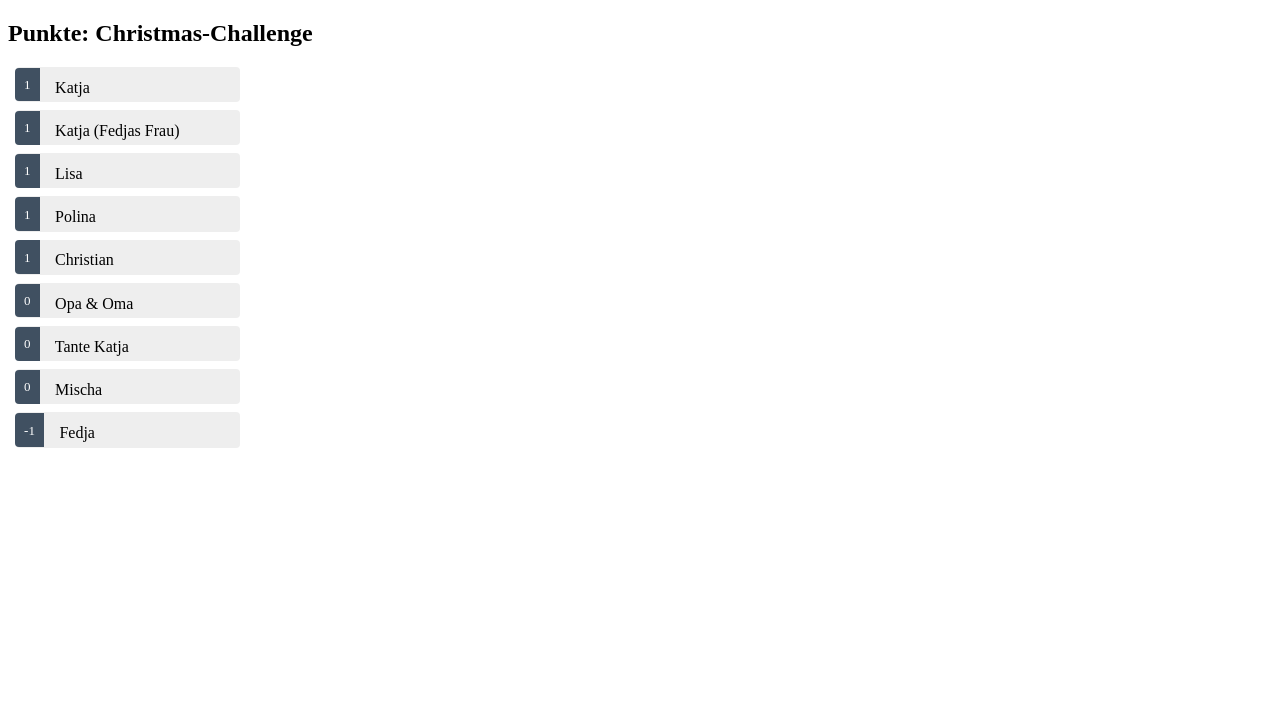
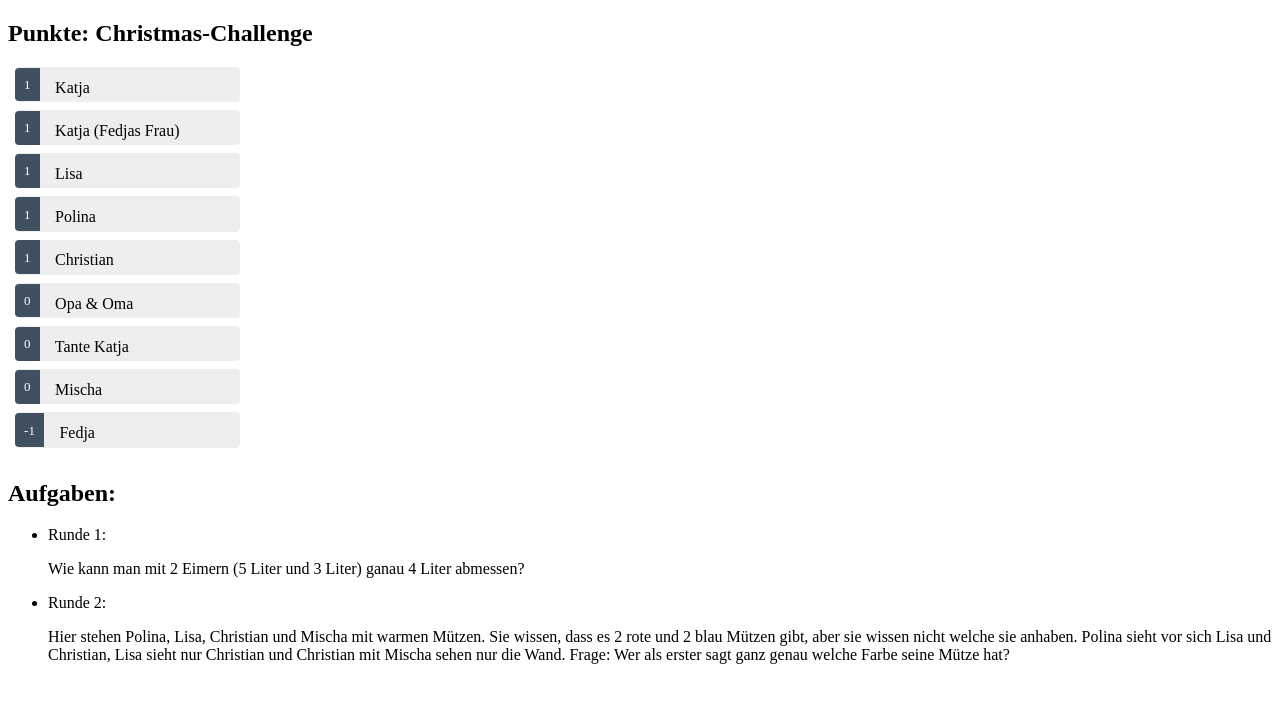
Before and after one commit to dimilm/scoring, an Angular app: page / in a window 1280 px wide. Shown: the top 702 px of the page. Built offline with nearby package versions, Linux system fonts and the light colour scheme.

Commit message:
game-round added

```diff
--- a/src/app/app.component.html
+++ b/src/app/app.component.html
@@ -1 +1,2 @@
 <app-scorelist></app-scorelist>
+<app-game-round-list></app-game-round-list>
--- a/src/app/app.module.ts
+++ b/src/app/app.module.ts
@@ -4,11 +4,13 @@ import { BrowserModule } from '@angular/platform-browser';
 import { AppRoutingModule } from './app-routing.module';
 import { AppComponent } from './app.component';
 import { ScorelistComponent } from './scorelist/scorelist.component';
+import { GameRoundListComponent } from './game-round-list/game-round-list.component';
 
 @NgModule({
   declarations: [
     AppComponent,
-    ScorelistComponent
+    ScorelistComponent,
+    GameRoundListComponent
   ],
   imports: [
     BrowserModule,
--- /dev/null
+++ b/src/app/game-round-list/game-round-list.component.html
@@ -0,0 +1,7 @@
+<h2>Aufgaben:</h2>
+
+<ul>
+    <li *ngFor="let game of gameRounds">
+      <span>{{game.name}}:</span><p></p> {{game.task}}<p></p>
+    </li>
+  </ul>
--- /dev/null
+++ b/src/app/game-round-list/game-round-list.component.ts
@@ -0,0 +1,23 @@
+import { Component, OnInit } from '@angular/core';
+import { GameRound } from '../model/game-round';
+import { GameRoundService } from '../service/game-round.service';
+
+@Component({
+  selector: 'app-game-round-list',
+  templateUrl: './game-round-list.component.html',
+  styleUrls: ['./game-round-list.component.scss']
+})
+export class GameRoundListComponent implements OnInit {
+
+  gameRounds: GameRound[]=[];
+
+  constructor(private gameRoundService: GameRoundService) { }
+
+  ngOnInit(): void {
+    this.loadGameRounds();
+  }
+
+  loadGameRounds():void{
+    this.gameRoundService.getGameRounds().subscribe(gr => this.gameRounds = gr);
+  }
+}
--- a/src/app/mock/mock-score.ts
+++ b/src/app/mock/mock-score.ts
@@ -18,5 +18,9 @@ export const SCORE_MEMBERS: ScoreMember[] = [
 export const GAME_ROUNDS: GameRound [] = [
   { id: 1, name: 'Runde 1',  date: '09.12.2021', order: 1 ,
    task: 'Wie kann man mit 2 Eimern (5 Liter und 3 Liter) ganau 4 Liter abmessen?',
-   winner:  ['Katja', 'Christian', 'Polina', 'Katja (FF)']}
+   winner:  ['Katja', 'Christian', 'Polina', 'Katja (FF)']},
+
+   { id: 2, name: 'Runde 2',  date: '10.12.2021', order: 2 ,
+   task: 'Hier stehen Polina, Lisa, Christian und Mischa mit warmen Mützen. Sie wissen, dass es 2 rote und 2 blau Mützen gibt, aber sie wissen nicht welche sie anhaben. Polina sieht vor sich Lisa und Christian, Lisa sieht nur Christian und Christian mit Mischa sehen nur die Wand. Frage: Wer als erster sagt ganz genau welche Farbe seine Mütze hat?',
+   winner:  []}
 ];
--- /dev/null
+++ b/src/app/service/game-round.service.ts
@@ -0,0 +1,17 @@
+import { Injectable } from '@angular/core';
+import { Observable, of } from 'rxjs';
+import { GAME_ROUNDS } from '../mock/mock-score';
+import { GameRound } from '../model/game-round';
+
+@Injectable({
+  providedIn: 'root'
+})
+export class GameRoundService {
+
+  constructor() { }
+
+  getGameRounds():Observable<GameRound[]>{
+    const gameRounds = of(GAME_ROUNDS);
+    return gameRounds;
+  }
+}
```
Also changed, not shown: src/app/game-round-list/game-round-list.component.scss (added), 2 other files (tests, documents, lock files or other folders).
